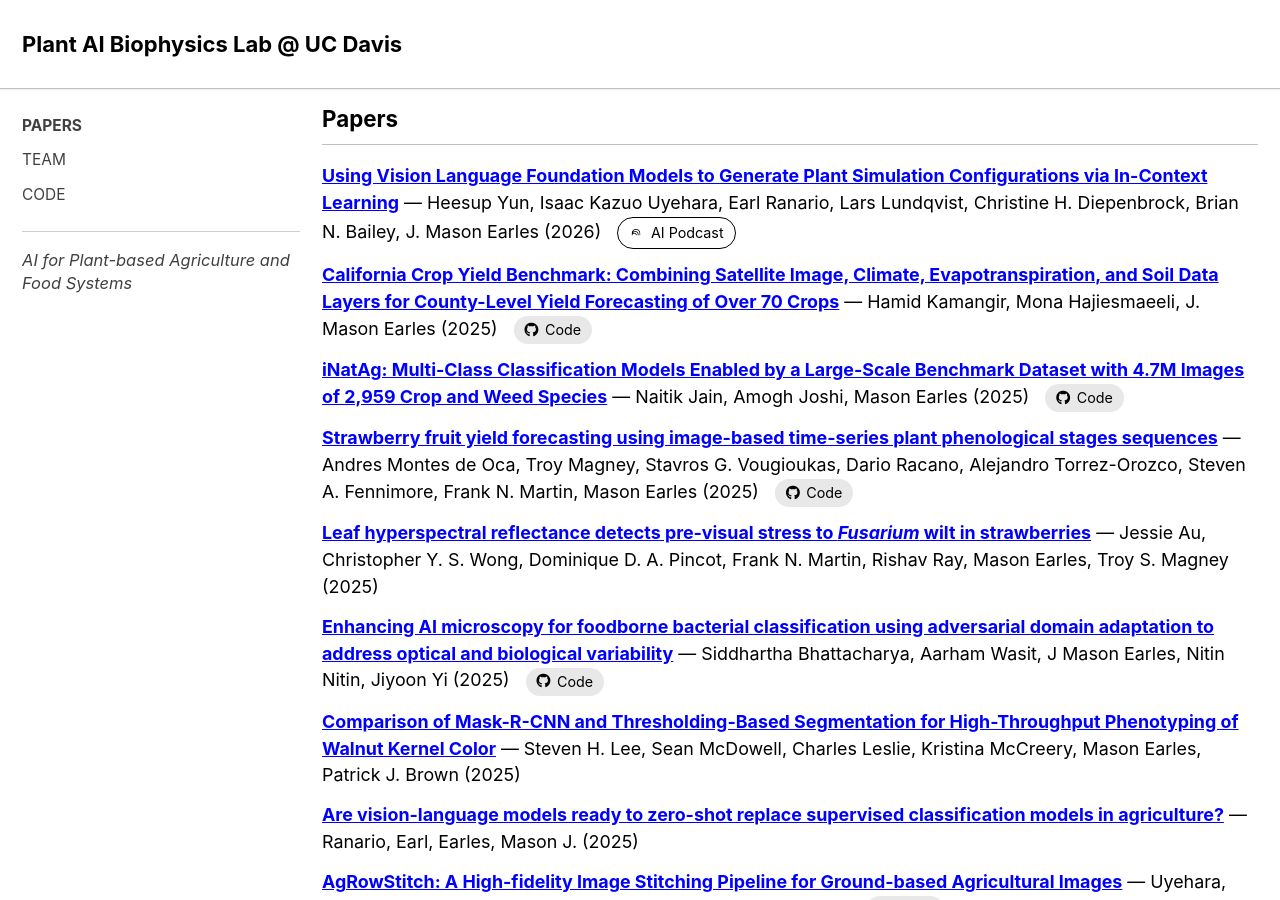
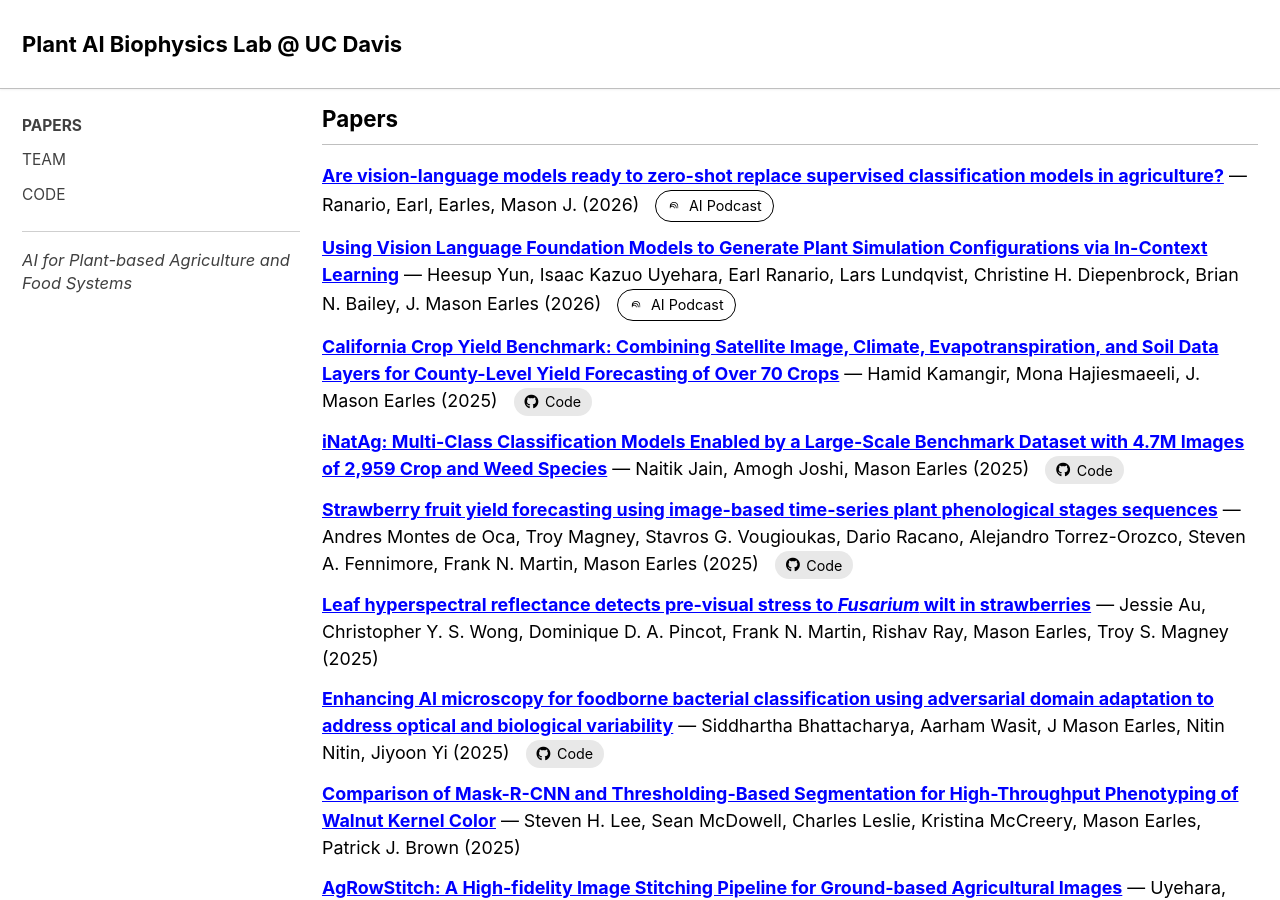
Before and after one commit to plant-ai-biophysics-lab/plant-ai-biophysics-lab.github.io, a Jekyll site: the page built from _pages/publications.md, in a window 1280 px wide and 900 px high. Built offline with Jekyll 4.4.1, drawn with Linux system fonts in a browser that asks for light colours; cached includes are drawn as plain includes.

Commit message:
Update VLM/agriculture paper: year 2026, arXiv link, add podcast
Made-with: Cursor

```diff
--- a/_data/publications.yml
+++ b/_data/publications.yml
@@ -22,8 +22,9 @@
 
 - title: Are vision-language models ready to zero-shot replace supervised classification models in agriculture?
   authors: Ranario, Earl, Earles, Mason J.
-  year: 2025
-  url: "https://doi.org/10.48550/arxiv.2512.15977"
+  year: 2026
+  url: "https://arxiv.org/abs/2512.15977"
+  podcast_url: "https://paibl-web-assets.s3.us-west-1.amazonaws.com/podcasts/Why_Generalist_AI_Fails_at_Crop_Diagnosis.m4a"
 
 - title: Comparison of Mask-R-CNN and Thresholding-Based Segmentation for High-Throughput Phenotyping of Walnut Kernel Color
   authors: Steven H. Lee, Sean McDowell, Charles Leslie, Kristina McCreery, Mason Earles, Patrick J. Brown
```
